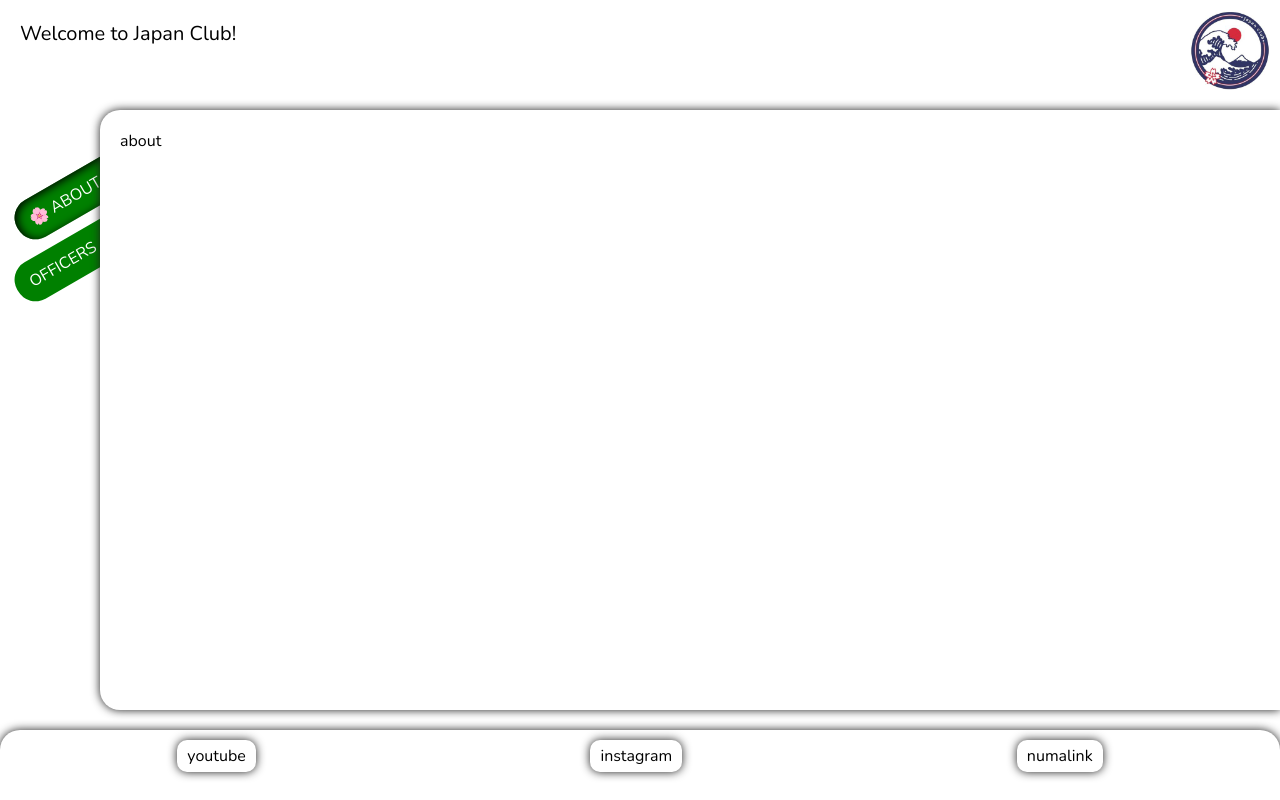
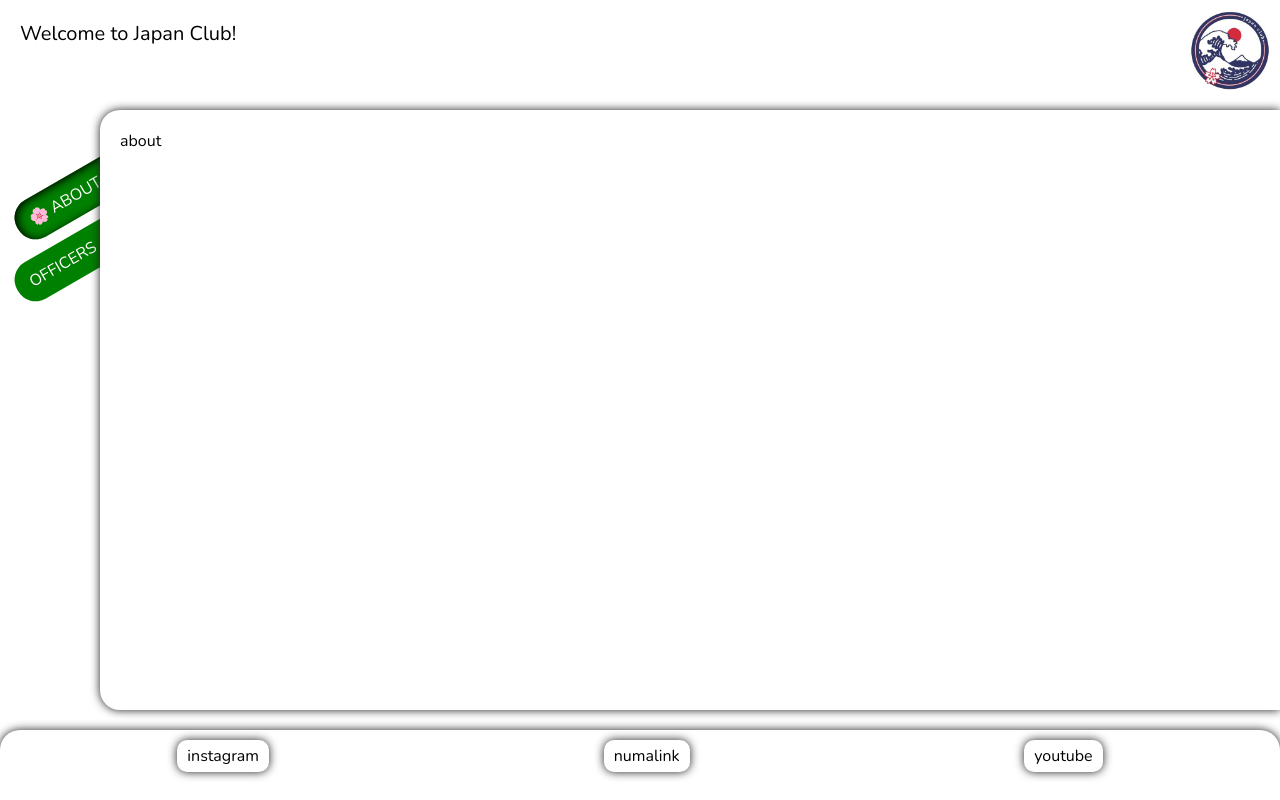
Before and after one commit to iCMXi/japan-club, a React (Create React App) app: page / in a window 1280 px wide. Built offline with nearby package versions, Linux system fonts and the light colour scheme.

Commit message:
Update settings.js

```diff
--- a/src/settings.js
+++ b/src/settings.js
@@ -1,16 +1,16 @@
 export default {
   links: [
     {
-      id: "youtube",
-      url: "",
-    },
-    {
       id: "instagram",
-      url: "",
+      url: " https://www.instagram.com/uafsjapanclub/",
     },
     {
       id: "numalink",
-      url: "",
+      url: "https://uafs.campuslabs.com/engage/organization/japanclub",
+    },
+    {
+      id: "youtube",
+      url: "https://www.youtube.com/channel/UCnxtyDlVQ6ykqCQJwIKrE3Q",
     },
   ],
 };
```
